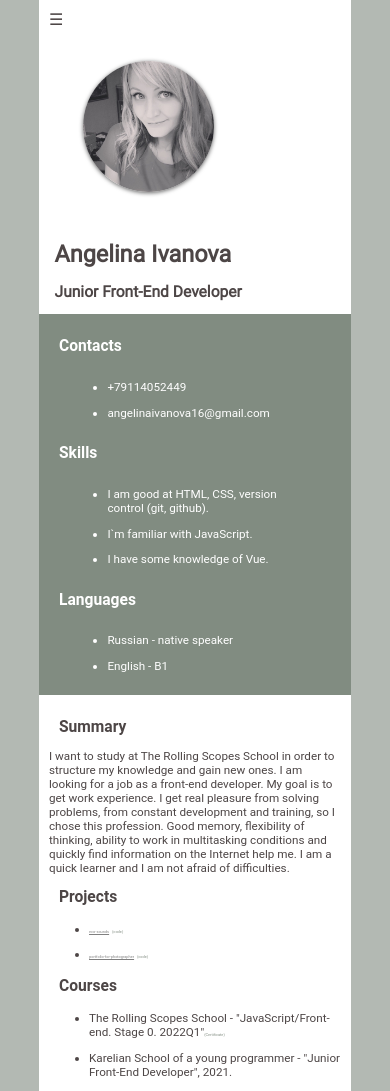
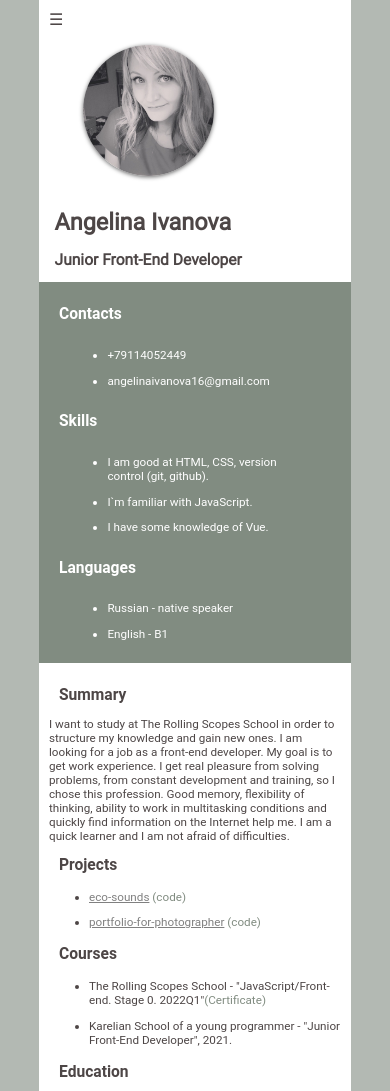
Before and after one commit to angelinaivanova16/rsschool-cv-june-2022-stage0, a plain HTML site: page index.html in a window 390 px wide. Shown: the top 1091 px of the page. Drawn offline with nearby package versions, Linux system fonts and the light colour scheme.

Commit message:
fix: make valid layout

```diff
--- a/css/style.css
+++ b/css/style.css
@@ -55,7 +55,7 @@ li {
 }
 .avatar {
   width: 35%;
-  margin: 2em;
+  margin: 1em;
   border-radius: 50%;
   box-shadow: 0 1px 4px rgb(0 0 0 / 60%);
 }
@@ -166,7 +166,7 @@ footer {
   .sefr {
     display: none;
   }
-  p, li {
+  p, li, .text-link, .projects-link {
     font-size: 3vw;
   }
   pre {
--- a/index.html
+++ b/index.html
@@ -9,6 +9,7 @@
 	<link rel="stylesheet" href="//cdnjs.cloudflare.com/ajax/libs/highlight.js/9.15.9/styles/default.min.css">
 	<script src="//cdnjs.cloudflare.com/ajax/libs/highlight.js/9.15.9/highlight.min.js"></script>
 	<script>hljs.initHighlightingOnLoad();</script>
+    <link rel="icon" href="img/favicon.ico">
 </head>
 <body>
     <div class="container">
```
Also changed, not shown: img/favicon.ico (added).
